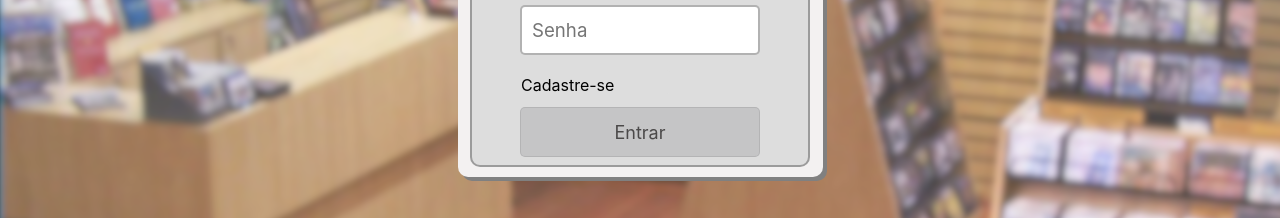
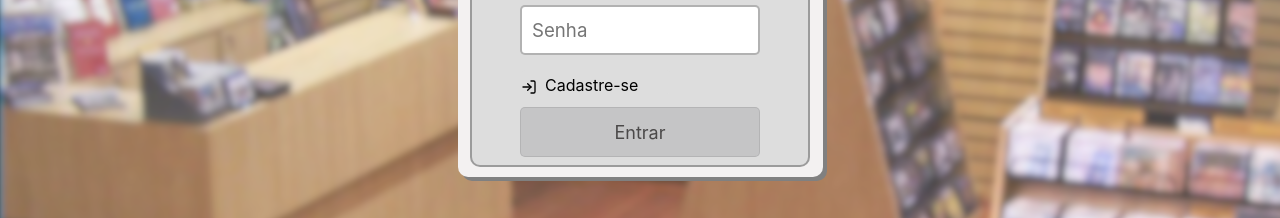
Before and after one commit to vitorHoller/projeto-trainee3, a React (Create React App) app in the folder Projeto/grupo3/: page / in a window 1280 px wide. Shown: the part 263-481 px from the top of the page. Built offline with nearby package versions, Linux system fonts and the light colour scheme.

Commit message:
Inclusão do ícone de login do lado de cadastre-se

```diff
--- a/Projeto/grupo3/src/Pages/Login/Login.css
+++ b/Projeto/grupo3/src/Pages/Login/Login.css
@@ -76,7 +76,9 @@
     background-color: transparent;
 }
 
-
+.cadastro svg {
+    margin-right: 8px;
+}
 
 .title{
     margin-top: 15px;
--- a/Projeto/grupo3/src/Pages/Login/Login.js
+++ b/Projeto/grupo3/src/Pages/Login/Login.js
@@ -1,28 +1,29 @@
 import React, { useState } from 'react'
 import './Login.css'
-import {Button, Nav, NavDropdown, Navbar, FormControl} from 'react-bootstrap'
+import { Button, Nav, NavDropdown, Navbar, FormControl } from 'react-bootstrap'
 import 'bootstrap/dist/css/bootstrap.min.css'
 import { useHistory } from 'react-router-dom'
+import { FiLogIn } from "react-icons/fi"
 
 export default function Login() {
     const usuario = 'Grupo 3'
     const senha = 'Grupo3';
 
-    const [username,setUserName] = useState('');
-    const [password,setPassword] = useState('');
+    const [username, setUserName] = useState('');
+    const [password, setPassword] = useState('');
 
     const history = useHistory();
 
-    function handleSubmit(){
+    function handleSubmit() {
 
         if (username === usuario && password === senha) {
             history.push('cadastromidia')
         }
-        else{
-            if (username !== usuario){
+        else {
+            if (username !== usuario) {
                 alert('Usuário inválido');
             }
-            else if(password !== senha){
+            else if (password !== senha) {
                 alert('Senha Inválida');
             }
         }
@@ -35,17 +36,20 @@ export default function Login() {
             </div>
             <div className='body'>
                 <div className='box'>
-                    <h1 className = 'title'>Eu já vi isso !</h1>
+                    <h1 className='title'>Eu já vi isso !</h1>
                     <div className='login'>
                         <input className='input' placeholder='Usuário' onChange={(e) => setUserName(e.target.value)} ></input>
-                        <input className='input' placeholder='Senha' type = 'password' onChange={(e) => setPassword(e.target.value)} ></input>
-                        <a className = 'cadastro' href='http://localhost:3000/cadastrousuario'>Cadastre-se</a>
-                        <Button className = 'button' variant = 'secondary' type="submit" onClick={() => handleSubmit()}>Entrar</Button>{' '}
+                        <input className='input' placeholder='Senha' type='password' onChange={(e) => setPassword(e.target.value)} ></input>
+                        <a className='cadastro' href='http://localhost:3000/cadastrousuario'>
+                            <FiLogIn size={16} />
+                            Cadastre-se
+                        </a>
+                        <Button className='button' variant='secondary' type="submit" onClick={() => handleSubmit()}>Entrar</Button>{' '}
                     </div>
                 </div>
 
-                <div className = 'rodape'>
-                 <p>Desenvolvido por Grupo 3</p>
+                <div className='rodape'>
+                    <p>Desenvolvido por Grupo 3</p>
                 </div>
 
             </div>
```
